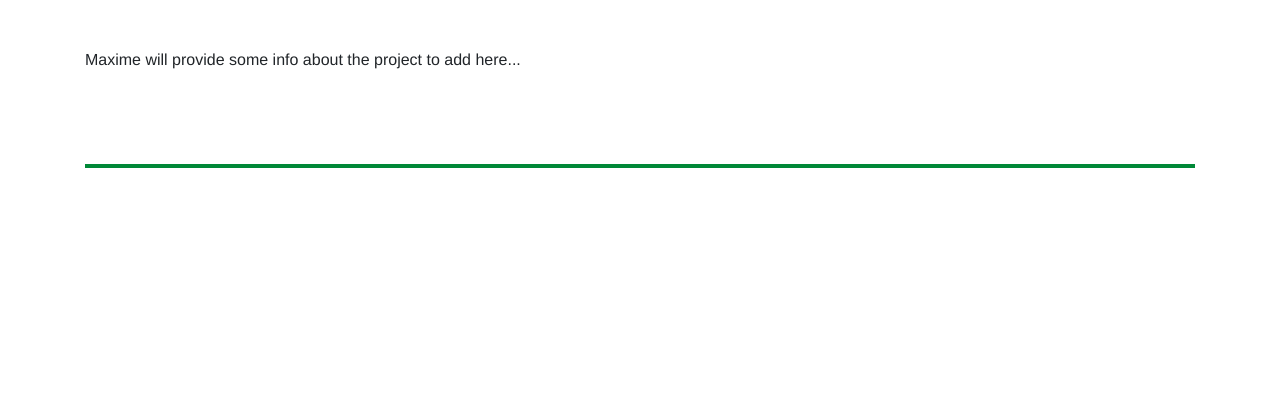
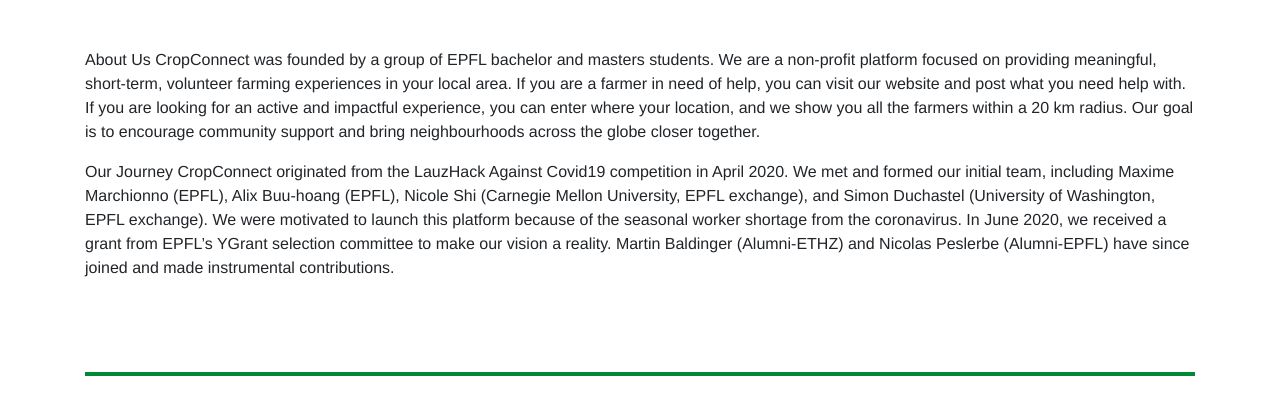
Before and after one commit to ixvw/2020_cropconnect, a Flask app: page /about in a window 1280 px wide. Shown: the part 80-495 px from the top of the page. Run offline with Flask 2, Linux system fonts and the light colour scheme; parts of the project's set-up code (start-up, migrations or seed data) failed here and were passed over; some libraries are stand-ins or nearby versions.

Commit message:
Adding infos 1
add texts in readme and about

```diff
--- a/app/templates/about.html
+++ b/app/templates/about.html
@@ -1,5 +1,11 @@
 {% extends "base.html" %}
 
 {% block content %}
-    <p> Maxime will provide some info about the project to add here...</p>
+    <p> About Us
+        CropConnect was founded by a group of EPFL bachelor and masters students. We are a non-profit platform focused on providing meaningful, short-term, volunteer farming experiences in your local area. If you are a farmer in need of help, you can visit our website and post what you need help with. If you are looking for an active and impactful experience, you can enter where your location, and we show you all the farmers within a 20 km radius. Our goal is to encourage community support and bring neighbourhoods across the globe closer together.
+    </p>
+
+    <p>Our Journey
+        CropConnect originated from the LauzHack Against Covid19 competition in April 2020. We met and formed our initial team, including Maxime Marchionno (EPFL), Alix Buu-hoang (EPFL), Nicole Shi (Carnegie Mellon University, EPFL exchange), and Simon Duchastel (University of Washington, EPFL exchange). We were motivated to launch this platform because of the seasonal worker shortage from the coronavirus. In June 2020, we received a grant from EPFL’s YGrant selection committee to make our vision a reality. Martin Baldinger (Alumni-ETHZ) and Nicolas Peslerbe (Alumni-EPFL) have since joined and made instrumental contributions.
+    </p>
 {% endblock %}
```
Also changed, not shown: README.md.
